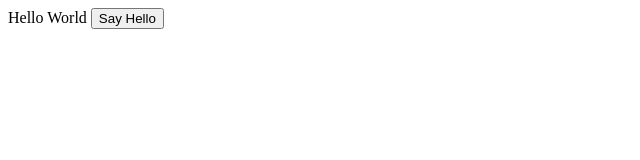
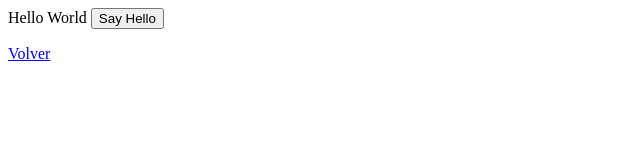
Before and after one commit to elpapu123/mejores-bandas, a plain HTML site: page Paginas/ejercicio 3.html in a window 1280 px wide. Shown: the full height of the page, 0-640 px from the left. Drawn offline with Linux system fonts and the light colour scheme.

Commit message:
Update ejercicio 3.html

```diff
--- a/Paginas/ejercicio 3.html
+++ b/Paginas/ejercicio 3.html
@@ -11,5 +11,6 @@ function sayHello() {
 document.write("Hello World")
 </script>
 <input type="button" onclick="sayHello()" value="Say Hello" />
+ <p><a href="../index.html">Volver</a></p>
 </body>
 </html>
```
